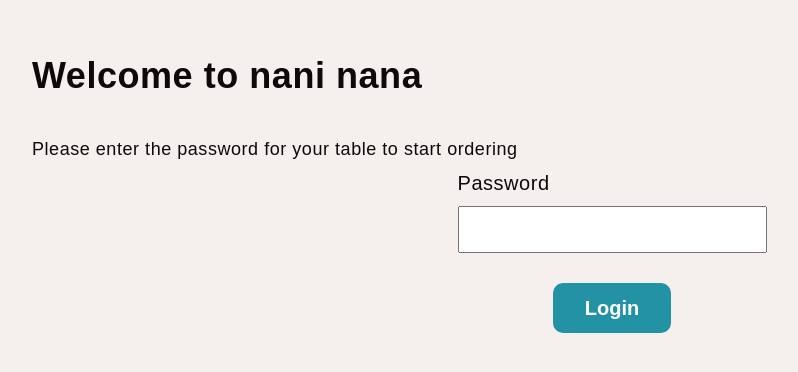
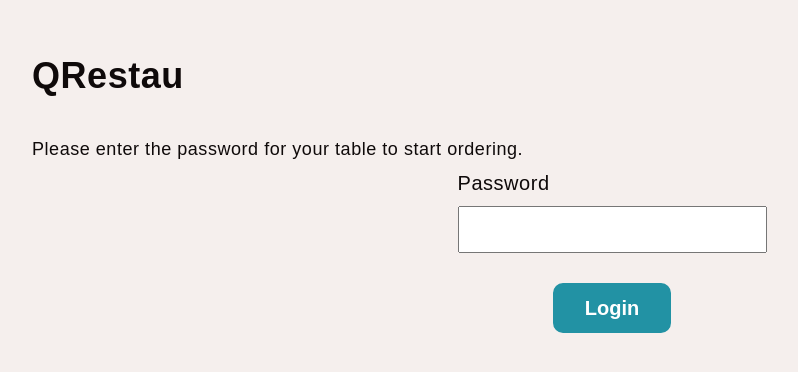
Before and after one commit to thomas-figved/qrestau, a React (Create React App) app in the folder qrestau_front/: page /customer/tables/1 in a window 1280 px wide. Shown: the top 372 px of the page, without its empty margins (28-826 px from the left). Built offline with nearby package versions, Linux system fonts and the light colour scheme.

Commit message:
Fixing QRCode url

```diff
--- a/qrestau_front/package.json
+++ b/qrestau_front/package.json
@@ -1,7 +1,7 @@
 {
   "name": "qrestau_front",
   "version": "0.1.0",
-  "homepage":".",
+  "homepage":"qrestau",
   "private": true,
   "dependencies": {
     "@testing-library/jest-dom": "^5.17.0",
--- a/qrestau_front/src/components/pages/PageCustomerLogin.js
+++ b/qrestau_front/src/components/pages/PageCustomerLogin.js
@@ -8,9 +8,9 @@ function PageCustomerLogin() {
 
   return (
     <>
-      <h1>Welcome to nani nana</h1>
+      <h1>QRestau</h1>
 
-      <div>Please enter the password for your table to start ordering</div>
+      <div>Please enter the password for your table to start ordering.</div>
 
 
       <Login forStaff={false}/>
--- a/qrestau_front/src/components/pages/PageStaffTableDetails.js
+++ b/qrestau_front/src/components/pages/PageStaffTableDetails.js
@@ -10,6 +10,8 @@ import QRCode from "react-qr-code";
 import ReactToPrint from 'react-to-print';
 
 import {useAPI} from 'contexts/APIContext';
+
+const subfolder = process.env.REACT_APP_INSTALLATION_SUBFOLDER === "/" ? "": "/"+process.env.REACT_APP_INSTALLATION_SUBFOLDER
 
 function PageStaffTableDetails(props) {
   const {fetchData} = useAPI();
@@ -192,9 +194,10 @@ function PageStaffTableDetails(props) {
         <div className="page-wrap__qrcode">
           <QRCode
             style={{ height: "auto", maxWidth: "100%", width: "100%" }}
-            value={`${window.location.protocol}//${window.location.host}${process.env.PUBLIC_URL}/customer/tables/${table.id}`}
+            value={`${window.location.protocol}//${window.location.host}${subfolder}/customer/tables/${table.id}`}
             ref={qrcodeRef}
           />
+
           <div className="page-wrap__qrcode-print">
             <ReactToPrint
               trigger={() => {
```
